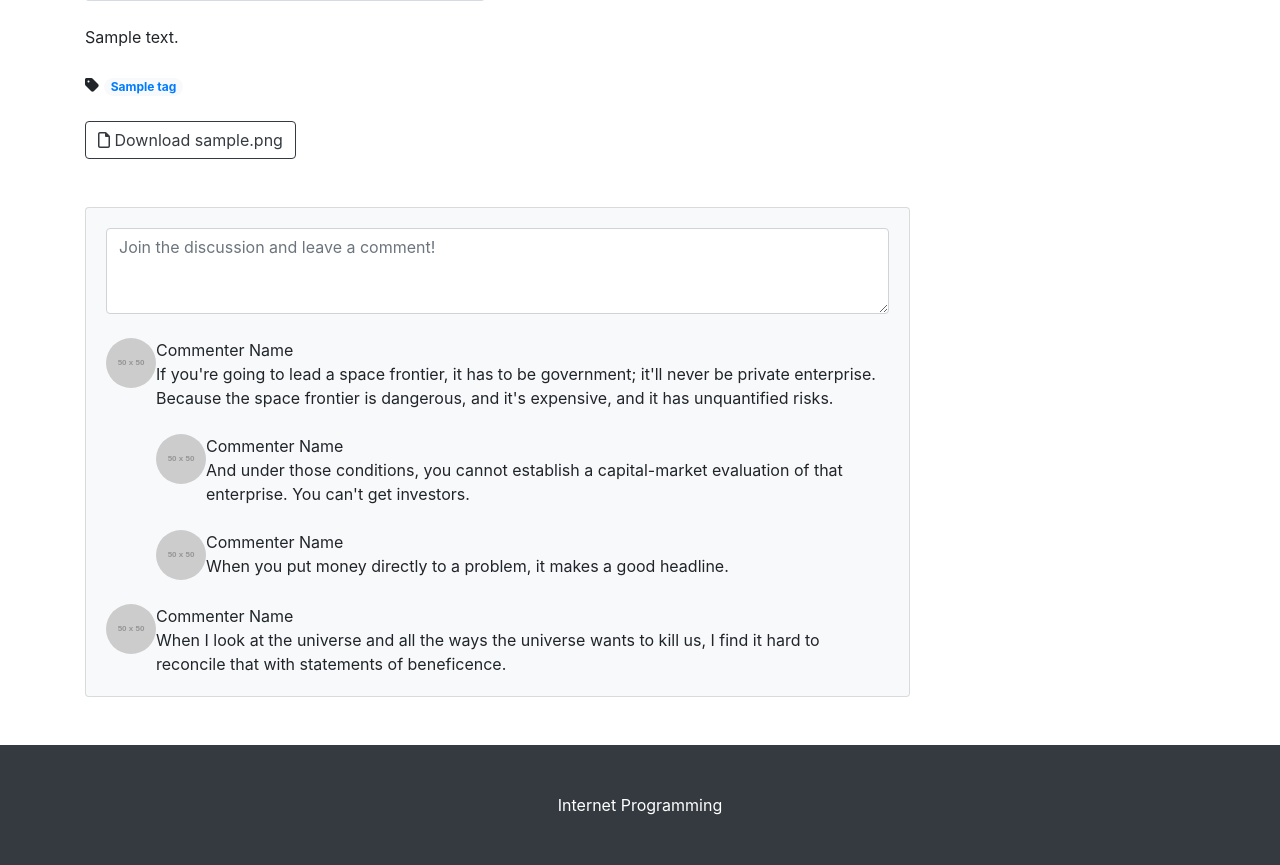
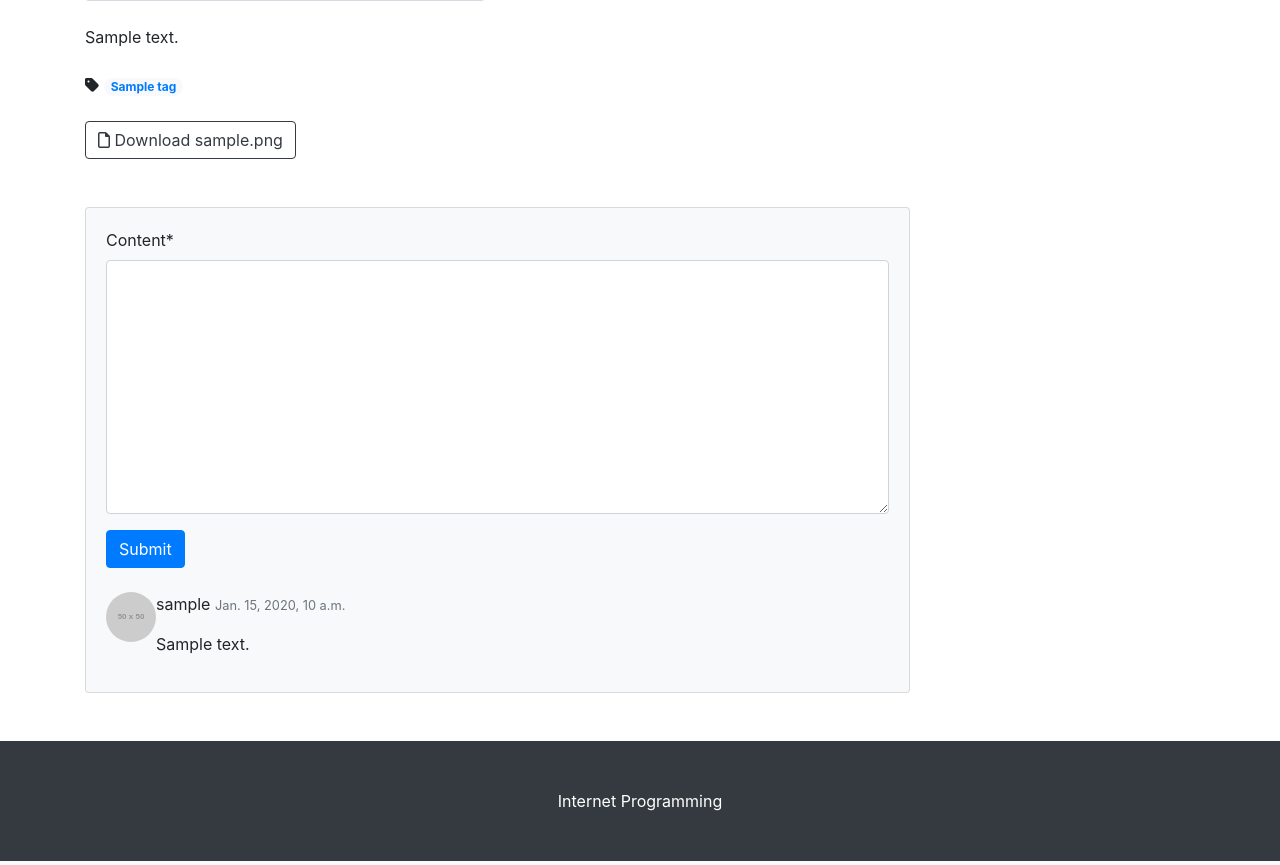
Before and after one commit to 19013na/Django22-02, a Django app: page /blog/1/ in a window 1280 px wide. Shown: the part 519-1384 px from the top of the page. Run offline with Django 4.2, Linux system fonts and the light colour scheme; a user stored in the database is signed in; tables that the repository leaves empty hold one stand-in row (values such as "Sample post"); grey boxes marked "Sample" are stand-in pictures; grey boxes labelled with a size stand in for pictures from a placeholder-image service; some libraries are stand-ins or nearby versions.

Commit message:
댓글 작성 폼 구현하기

```diff
--- a/blog/admin.py
+++ b/blog/admin.py
@@ -1,5 +1,5 @@
 from django.contrib import admin
-from .models import Post, Category, Tag
+from .models import Post, Category, Tag, Comment
 
 # Register your models here.
 #post목록이 admin에서 보일 수 있도록 한다.
@@ -16,3 +16,5 @@ class TagAdmin(admin.ModelAdmin):
     prepopulated_fields = {'slug' : ('name',)}
 
 admin.site.register(Tag, TagAdmin)
+
+admin.site.register(Comment)
--- /dev/null
+++ b/blog/forms.py
@@ -0,0 +1,7 @@
+from .models import Comment
+from django import forms
+
+class CommentForm(forms.ModelForm):
+    class Meta:
+        model = Comment
+        fields = ('content',)
--- a/blog/models.py
+++ b/blog/models.py
@@ -68,3 +68,18 @@ class Post(models.Model):
         # c.xlsx -> c xlsx  로 나뉘게 된다.
         # a.b.c.txt -> a b c txt 로 나뉠 수 있는 예외가 생김
         # 이것때문에 []이 인덱스 번호는 1이 아닌 -1로 표현한다.
+
+
+# post와 comment는 다대일 관계, 하나의 댓글을 다는 계정은 하나이고 하나의 계정은 여러 댓글 달 수 있어서 다대일 관계,
+class Comment(models.Model):
+    post = models.ForeignKey(Post, on_delete=models.CASCADE)
+    author = models.ForeignKey(User, on_delete=models.CASCADE)
+    content = models.TextField()
+    created_at = models.DateTimeField(auto_now_add=True)
+    modified_at = models.DateTimeField(auto_now=True)
+
+    def __str__(self):
+        return f'{self.author} : {self.content}'
+
+    def get_absolute_url(self):
+        return f'{self.post.get_absolute_url()}#comment-{self.pk}'
--- a/blog/templates/blog/post_detail.html
+++ b/blog/templates/blog/post_detail.html
@@ -1,4 +1,5 @@
 {% extends 'blog/base.html' %}
+{% load crispy_forms_tags %}
 
 {% block head_title %}
     {{post.title}} - Blog
@@ -77,40 +78,36 @@
                         <div class="card bg-light">
                             <div class="card-body">
                                 <!-- Comment form-->
-                                <form class="mb-4"><textarea class="form-control" rows="3" placeholder="Join the discussion and leave a comment!"></textarea></form>
-                                <!-- Comment with nested comments-->
-                                <div class="d-flex mb-4">
-                                    <!-- Parent comment-->
+                                {% if user.is_authenticated %}
+                                <form class="mb-4" id="comment-form" method="post"
+                                    action="{{post.get_absolute_url}}new_comment/">
+                                    {% csrf_token %}
+                                    <div class="form-group">
+                                        {{comment_form | crispy}}
+                                    </div>
+                                    <button type="submit" class="btn btn-primary">Submit</button>
+                                </form>
+                                {% else %}
+                                <a role="button" class="btn btn-dark btn-block btn-sm" href="#"
+                                    data-toggle="modal" data-target="#loginModal">
+                                    Log in and Leave a comment
+                                </a>
+                                {% endif %}
+                                {% if post.comment_set.exists %}
+                                {% for comment in post.comment_set.iterator %}
+                                <!-- Single comment-->
+                                <div class="d-flex" id="comment-{{comment.pk}}">
                                     <div class="flex-shrink-0"><img class="rounded-circle" src="https://dummyimage.com/50x50/ced4da/6c757d.jpg" alt="..." /></div>
                                     <div class="ms-3">
-                                        <div class="fw-bold">Commenter Name</div>
-                                        If you're going to lead a space frontier, it has to be government; it'll never be private enterprise. Because the space frontier is dangerous, and it's expensive, and it has unquantified risks.
-                                        <!-- Child comment 1-->
-                                        <div class="d-flex mt-4">
-                                            <div class="flex-shrink-0"><img class="rounded-circle" src="https://dummyimage.com/50x50/ced4da/6c757d.jpg" alt="..." /></div>
-                                            <div class="ms-3">
-                                                <div class="fw-bold">Commenter Name</div>
-                                                And under those conditions, you cannot establish a capital-market evaluation of that enterprise. You can't get investors.
-                                            </div>
+                                        <div class="fw-bold">
+                                            {{comment.author.username}}
+                                            <small class="text-muted">{{comment.created_at}}</small>
                                         </div>
-                                        <!-- Child comment 2-->
-                                        <div class="d-flex mt-4">
-                                            <div class="flex-shrink-0"><img class="rounded-circle" src="https://dummyimage.com/50x50/ced4da/6c757d.jpg" alt="..." /></div>
-                                            <div class="ms-3">
-                                                <div class="fw-bold">Commenter Name</div>
-                                                When you put money directly to a problem, it makes a good headline.
-                                            </div>
-                                        </div>
+                                        <p>{{comment.content | linebreaks}}</p>
                                     </div>
                                 </div>
-                                <!-- Single comment-->
-                                <div class="d-flex">
-                                    <div class="flex-shrink-0"><img class="rounded-circle" src="https://dummyimage.com/50x50/ced4da/6c757d.jpg" alt="..." /></div>
-                                    <div class="ms-3">
-                                        <div class="fw-bold">Commenter Name</div>
-                                        When I look at the universe and all the ways the universe wants to kill us, I find it hard to reconcile that with statements of beneficence.
-                                    </div>
-                                </div>
+                                {% endfor %}
+                                {% endif %}
                             </div>
                         </div>
                     </div>
--- a/blog/urls.py
+++ b/blog/urls.py
@@ -4,6 +4,7 @@ from . import views
 urlpatterns = [ #IP주소/blog
     path('', views.PostList.as_view()),
     path('<int:pk>/', views.PostDetail.as_view()),
+    path('<int:pk>/new_comment/', views.new_comment),
     path('create_post/', views.PostCreate.as_view()),
     path('update_post/<int:pk>/', views.PostUpdate.as_view()),
     path('category/<str:slug>/', views.category_page), # IP주소/blog/category/slug/
--- a/blog/views.py
+++ b/blog/views.py
@@ -4,6 +4,8 @@ from django.views.generic import ListView, DetailView, CreateView, UpdateView
 from django.contrib.auth.mixins import LoginRequiredMixin, UserPassesTestMixin
 from django.core.exceptions import PermissionDenied
 from django.utils.text import slugify
+from .forms import CommentForm
+from django.shortcuts import get_object_or_404
 
 # Create your views here.
 # 포스트 수정하는 페이지
@@ -106,6 +108,7 @@ class PostDetail(DetailView):
         context = super(PostDetail,self).get_context_data()
         context['categories'] = Category.objects.all()
         context['no_category_post_count'] = Post.objects.filter(category=None).count
+        context['comment_form'] = CommentForm
         return context
 
 
@@ -138,6 +141,23 @@ def tag_page(request, slug):
     # 템플릿 모델명_detail.html : post_detail.html
     # 파라미터 모델명 : post
 
+def new_comment(request, pk):
+    if request.user.is_authenticated:
+        post = get_object_or_404(Post,pk=pk)
+        if request.method == 'POST':
+            comment_form = CommentForm(request.POST)
+            if comment_form.is_valid():
+                comment = comment_form.save(commit=False)
+                comment.post = post
+                comment.author = request.user
+                comment.save()
+                return redirect(comment.get_absolute_url())
+        else: # GET
+            return redirect(post.get_absolute_url())
+    else:   # 사용자가 로그인하지 않았다면
+        raise PermissionDenied
+
+
 #def index(request):
 #    posts = Post.objects.all().order_by('-pk')
 
```
